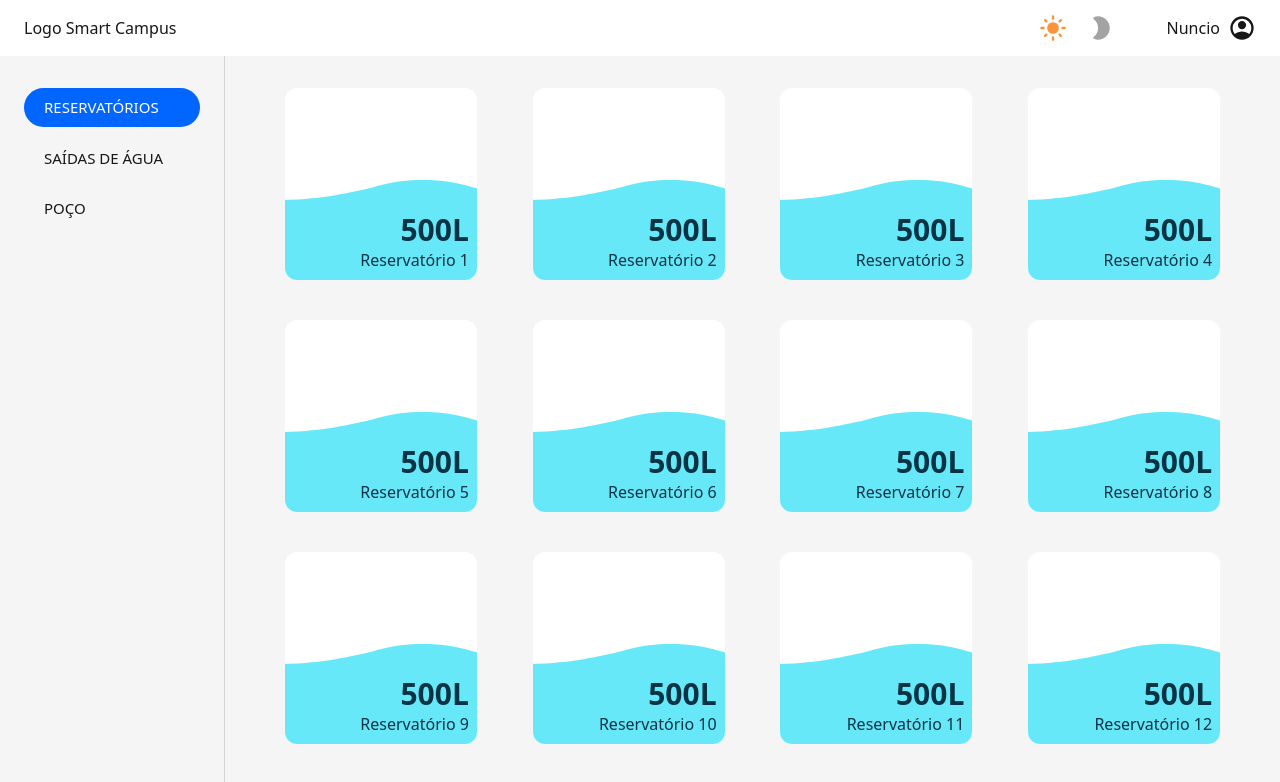
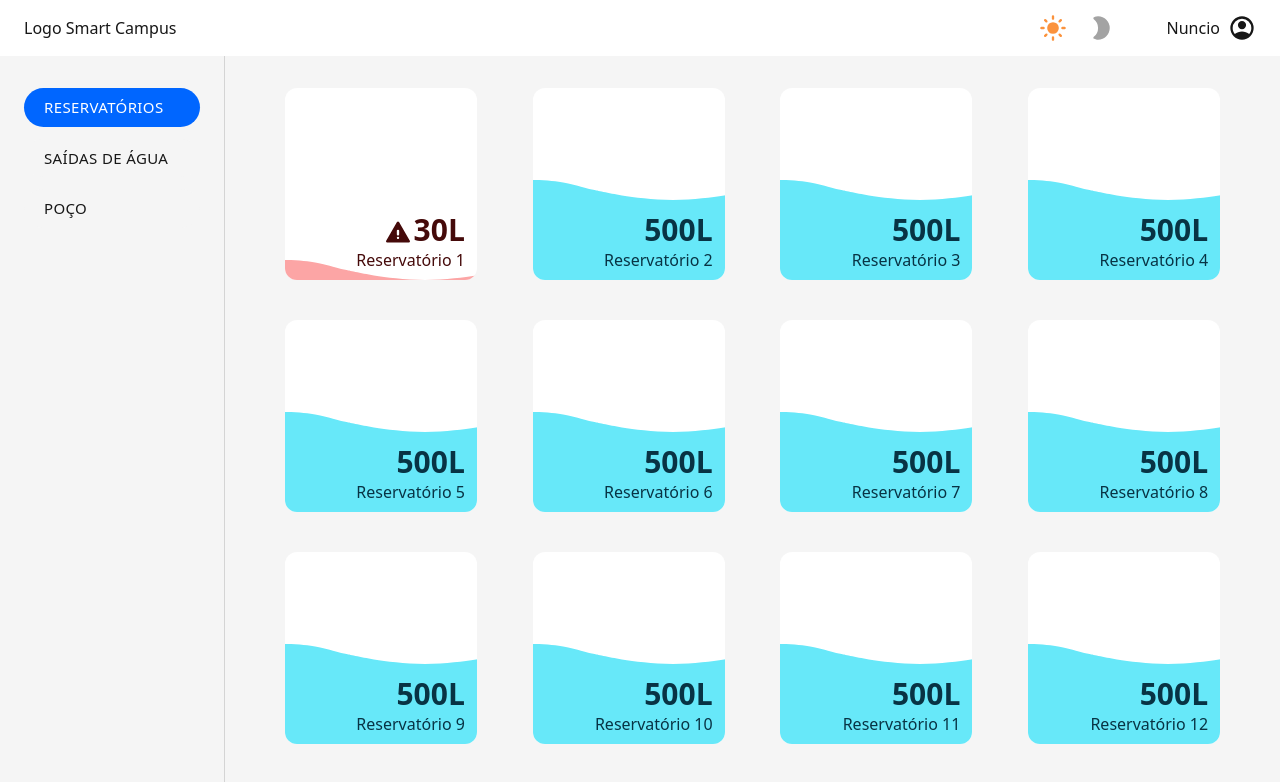
Before and after one commit to Enrico-Saez/SmartCampus, a SvelteKit app: page /reservatorios in a window 1280 px wide. Shown: the top 782 px of the page. Built offline with nearby package versions, Linux system fonts and the light colour scheme.

Commit message:
Modelo de reservatório com baixo volume

```diff
--- a/src/app.css
+++ b/src/app.css
@@ -7,5 +7,5 @@
 }
 
 .nav-button-unpressed {
-    @apply bg-neutral-100 text-neutral-900 dark:bg-[#121212] dark:text-neutral-100;
+    @apply bg-neutral-100 text-neutral-900 hover:bg-neutral-200 dark:hover:bg-neutral-700 ease-in duration-150 dark:bg-[#121212] dark:text-neutral-100;
 }
--- a/src/routes/(portal)/+layout.svelte
+++ b/src/routes/(portal)/+layout.svelte
@@ -72,19 +72,19 @@
 	<nav class="fixed top-14 h-full w-56 bg-neutral-100 px-6 py-8 dark:bg-[#121212]">
 		<div class="flex flex-col space-y-3">
 			<a
-				class="block text-nowrap rounded-full px-5 py-2 text-[15px] transition"
+				class="block text-nowrap rounded-full px-5 py-2 text-[15px] tracking-wide transition"
 				class:nav-button-pressed={$page.route.id?.match(/reservatorios/g)}
 				class:nav-button-unpressed={!$page.route.id?.match(/reservatorios/g)}
 				href="/reservatorios">RESERVATÓRIOS</a
 			>
 			<a
-				class="block text-nowrap rounded-full px-5 py-2 text-[15px] transition"
+				class="block text-nowrap rounded-full px-5 py-2 text-[15px] tracking-wide transition"
 				class:nav-button-pressed={$page.route.id?.match(/saidas-de-agua/g)}
 				class:nav-button-unpressed={!$page.route.id?.match(/saidas-de-agua/g)}
 				href="/saidas-de-agua">SAÍDAS DE ÁGUA</a
 			>
 			<a
-				class="block text-nowrap rounded-full px-5 py-2 text-[15px] transition"
+				class="block text-nowrap rounded-full px-5 py-2 text-[15px] tracking-wide transition"
 				class:nav-button-pressed={$page.route.id?.match(/poco/g)}
 				class:nav-button-unpressed={!$page.route.id?.match(/poco/g)}
 				href="/poco">POÇO</a
@@ -92,7 +92,7 @@
 		</div>
 	</nav>
 	<div class="ml-56 w-full overflow-y-auto bg-neutral-100 p-8 py-[5.5rem] dark:bg-[#121212]">
-		<div class="h-full">
+		<div class="h-full pb-[5.5rem]">
 			<slot />
 		</div>
 	</div>
--- a/src/routes/(portal)/reservatorios/+page.svelte
+++ b/src/routes/(portal)/reservatorios/+page.svelte
@@ -8,14 +8,27 @@
 		<svg xmlns="http://www.w3.org/2000/svg" class="w-full" height="20">
 			<g class="transition-transform duration-500">
 				<path
-					class="water fill-cyan-300"
+					class="water fill-red-300"
 					d="M420 20.0047C441.5 19.6047 458.8 17.5047 471.1 15.5047C484.5 13.3047 497.6 10.3047 498.4 10.1047C514 6.50474 518 4.70474 528.5 2.70474C535.6 1.40474 546.4 -0.0952561 560 0.00474393V20.0047H420ZM420 20.0047C398.5 19.6047 381.2 17.5047 368.9 15.5047C355.5 13.3047 342.4 10.3047 341.6 10.1047C326 6.50474 322 4.70474 311.5 2.70474C304.3 1.40474 293.6 -0.0952561 280 0.00474393V20.0047H420ZM140 20.0047C118.5 19.6047 101.2 17.5047 88.9 15.5047C75.5 13.3047 62.4 10.3047 61.6 10.1047C46 6.50474 42 4.70474 31.5 2.70474C24.3 1.40474 13.6 -0.0952561 0 0.00474393V20.0047H140ZM140 20.0047C161.5 19.6047 178.8 17.5047 191.1 15.5047C204.5 13.3047 217.6 10.3047 218.4 10.1047C234 6.50474 238 4.70474 248.5 2.70474C255.6 1.40474 266.4 -0.0952561 280 0.00474393V20.0047H140Z"
 				/>
 			</g>
 		</svg>
-		<div class="h-20 w-full bg-cyan-300"></div>
-		<div class="absolute bottom-2 right-2 text-right text-cyan-950">
-			<h1 class="text-3xl font-semibold">500L</h1>
+		<div class="h-0 w-full bg-cyan-300"></div>
+		<div class="absolute bottom-2 right-3 text-right text-red-950">
+			<div class="flex items-end justify-end space-x-0.5">
+				<svg
+					class="mb-0.5"
+					xmlns="http://www.w3.org/2000/svg"
+					width="28"
+					height="28"
+					viewBox="0 0 24 24"
+					><path
+						fill="currentColor"
+						d="M2.725 21q-.275 0-.5-.137t-.35-.363q-.125-.225-.137-.488t.137-.512l9.25-16q.15-.25.388-.375T12 3q.25 0 .488.125t.387.375l9.25 16q.15.25.138.513t-.138.487q-.125.225-.35.363t-.5.137zM12 18q.425 0 .713-.288T13 17q0-.425-.288-.712T12 16q-.425 0-.712.288T11 17q0 .425.288.713T12 18m0-3q.425 0 .713-.288T13 14v-3q0-.425-.288-.712T12 10q-.425 0-.712.288T11 11v3q0 .425.288.713T12 15"
+					/></svg
+				>
+				<h1 class="text-3xl font-semibold">30L</h1>
+			</div>
 			<p class="font-medium">Reservatório 1</p>
 		</div>
 	</div>
@@ -32,7 +45,7 @@
 				</g>
 			</svg>
 			<div class="h-20 w-full bg-cyan-300"></div>
-			<div class="absolute bottom-2 right-2 text-right text-cyan-950">
+			<div class="absolute bottom-2 right-3 text-right text-cyan-950">
 				<h1 class="text-3xl font-semibold">500L</h1>
 				<p class="font-medium">Reservatório {i + 2}</p>
 			</div>
@@ -42,7 +55,7 @@
 
 <style>
 	.water {
-		animation: ripple 2s infinite linear;
+		animation: ripple 2.5s infinite linear;
 	}
 
 	@keyframes ripple {
--- a/src/routes/+page.svelte
+++ b/src/routes/+page.svelte
@@ -9,9 +9,12 @@
 	<div>
 		<h1 class="text-6xl font-bold text-white">SmartCampus</h1>
 		<div class="mt-20 flex justify-center">
-			<a href="/reservatorios" class="mx-auto rounded-full bg-black/30 px-14 py-4">
+			<a
+				href="/reservatorios"
+				class="mx-auto flex items-center space-x-5 rounded-full bg-black/30 px-7 py-4"
+			>
 				<p class="text-center text-sm uppercase tracking-wider text-white">ENTRAR COM</p>
-				<img class="mt-2 h-5" src="/images/Microsoft_365.svg" alt="" /></a
+				<img class="h-[1.3rem]" src="/images/Microsoft_365.svg" alt="" /></a
 			>
 		</div>
 	</div>
```
